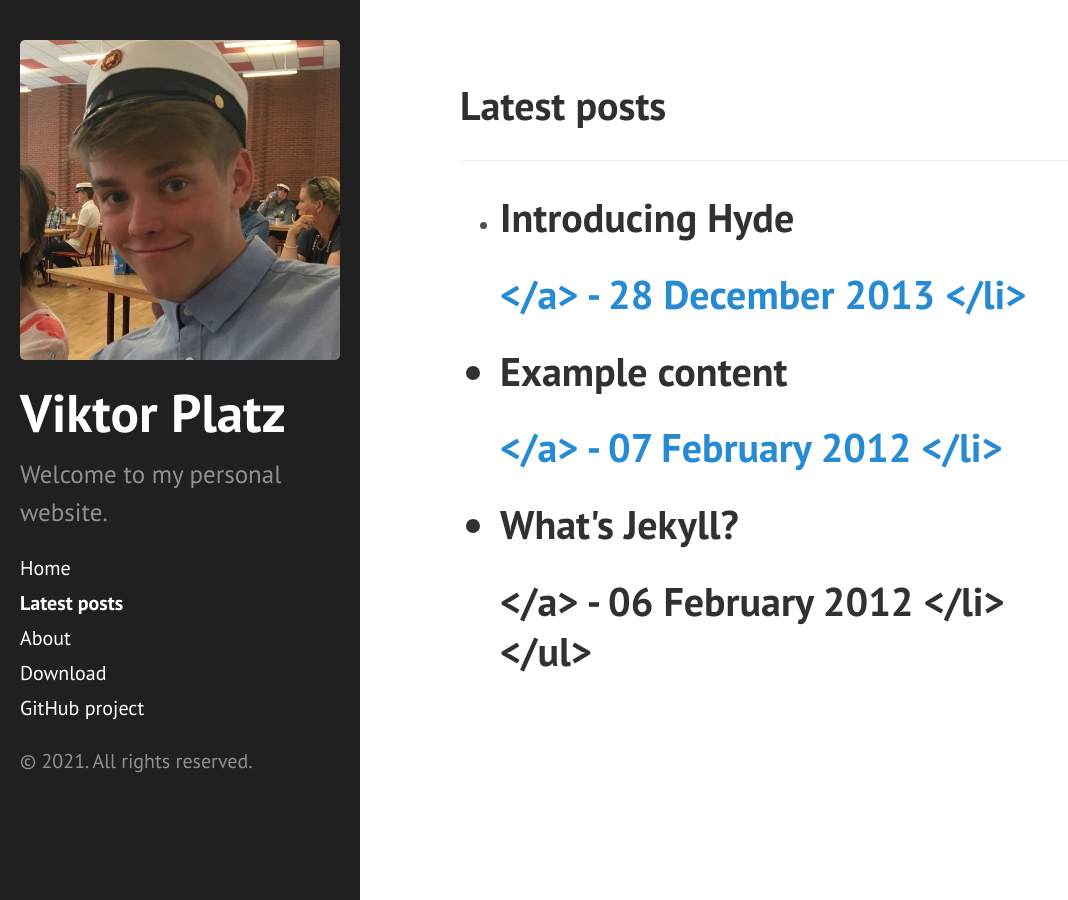
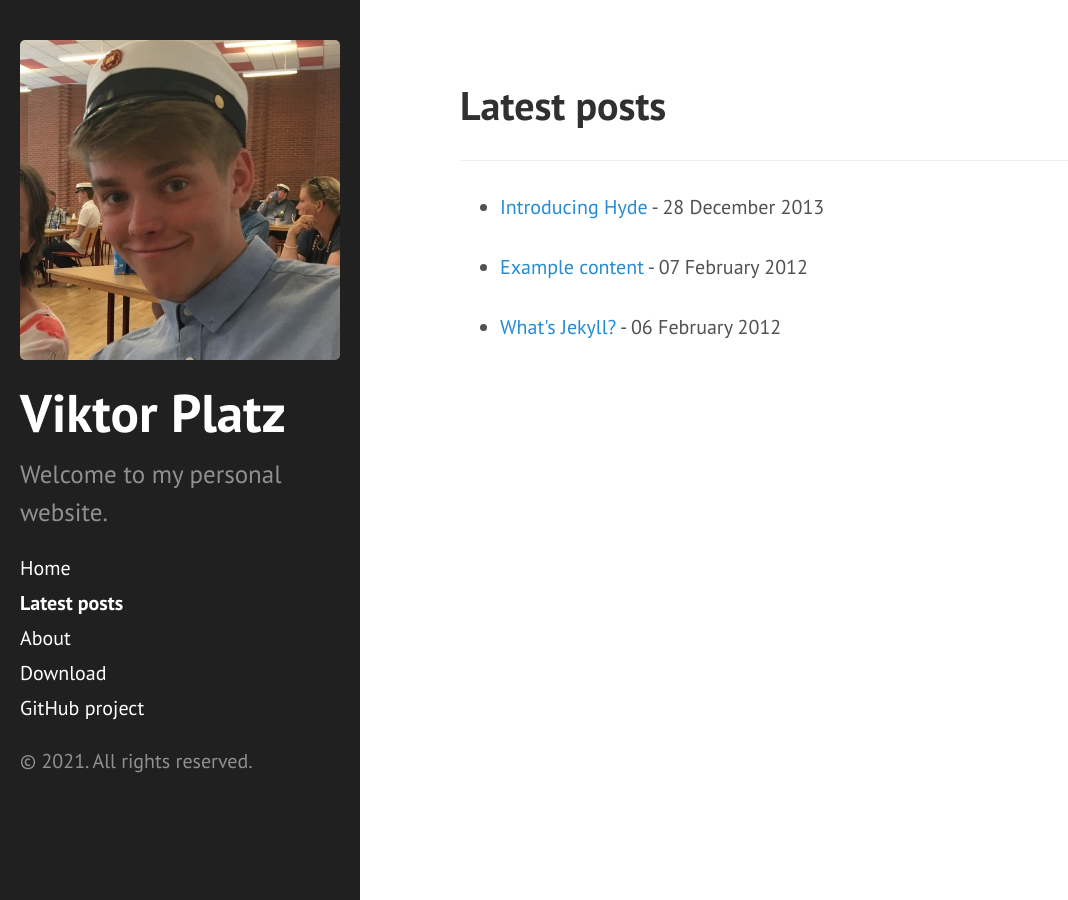
Before and after one commit to ViktorPlatz/redviktor.github.io, a Jekyll site: the page built from Latest posts.md, in a window 1280 px wide. Shown: the whole page, without its empty margins (0-1068 px from the left). Built offline with Jekyll 4.4.1, drawn with Linux system fonts in a browser that asks for light colours; Markdown is read by kramdown in place of the engine named in the settings.

Commit message:
Update Latest posts.md

```diff
--- a/Latest posts.md
+++ b/Latest posts.md
@@ -9,7 +9,7 @@ title: Latest posts
   {% for post in site.posts %}
     <li>
       <a href="{{ post.url }}">
-        <h1>{{ post.title }}<h1>
+        {{ post.title }}
       </a>
       - <time datetime="{{ post.date | date: "%Y-%m-%d" }}">{{ post.date | date_to_long_string }}</time>
     </li>
```
